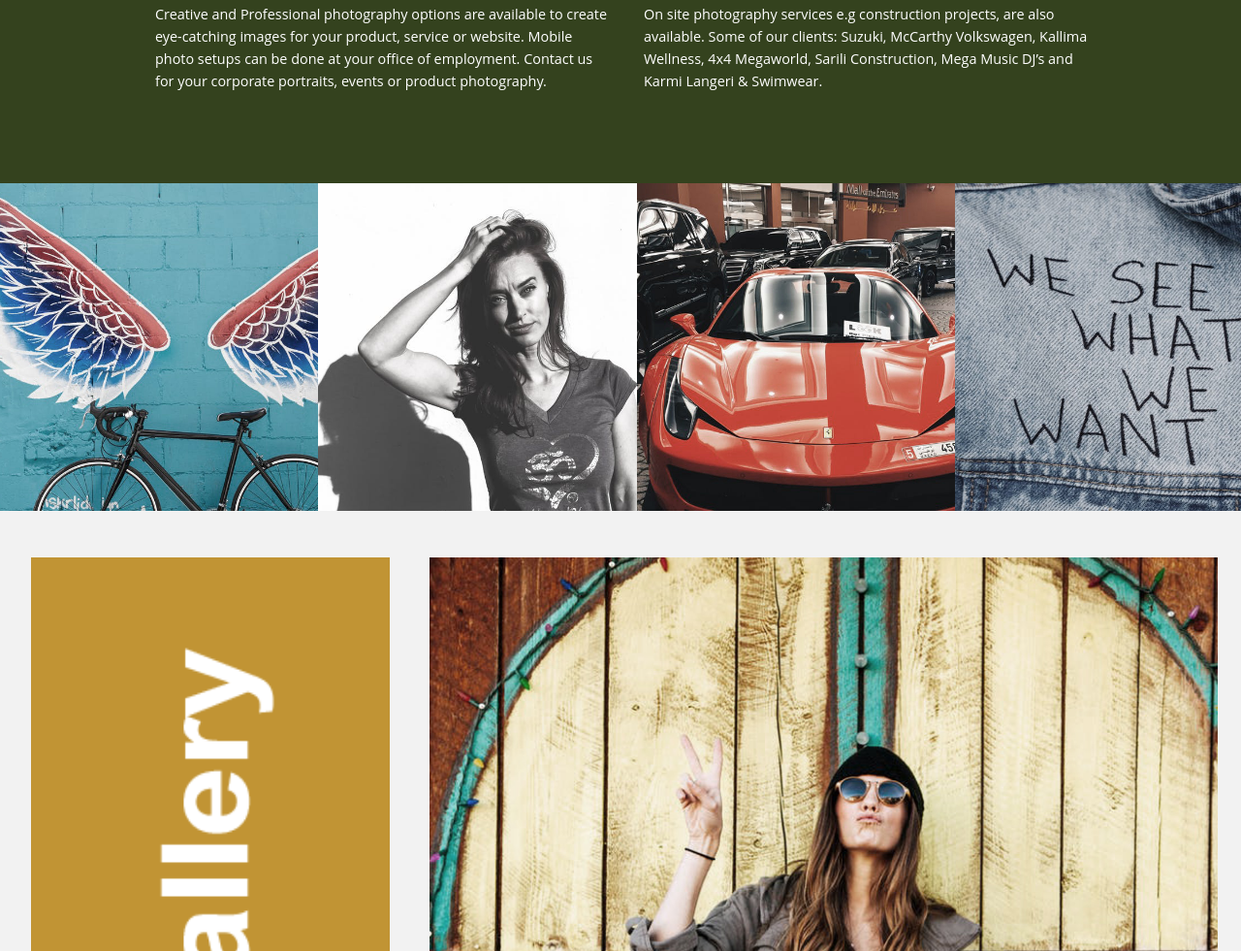
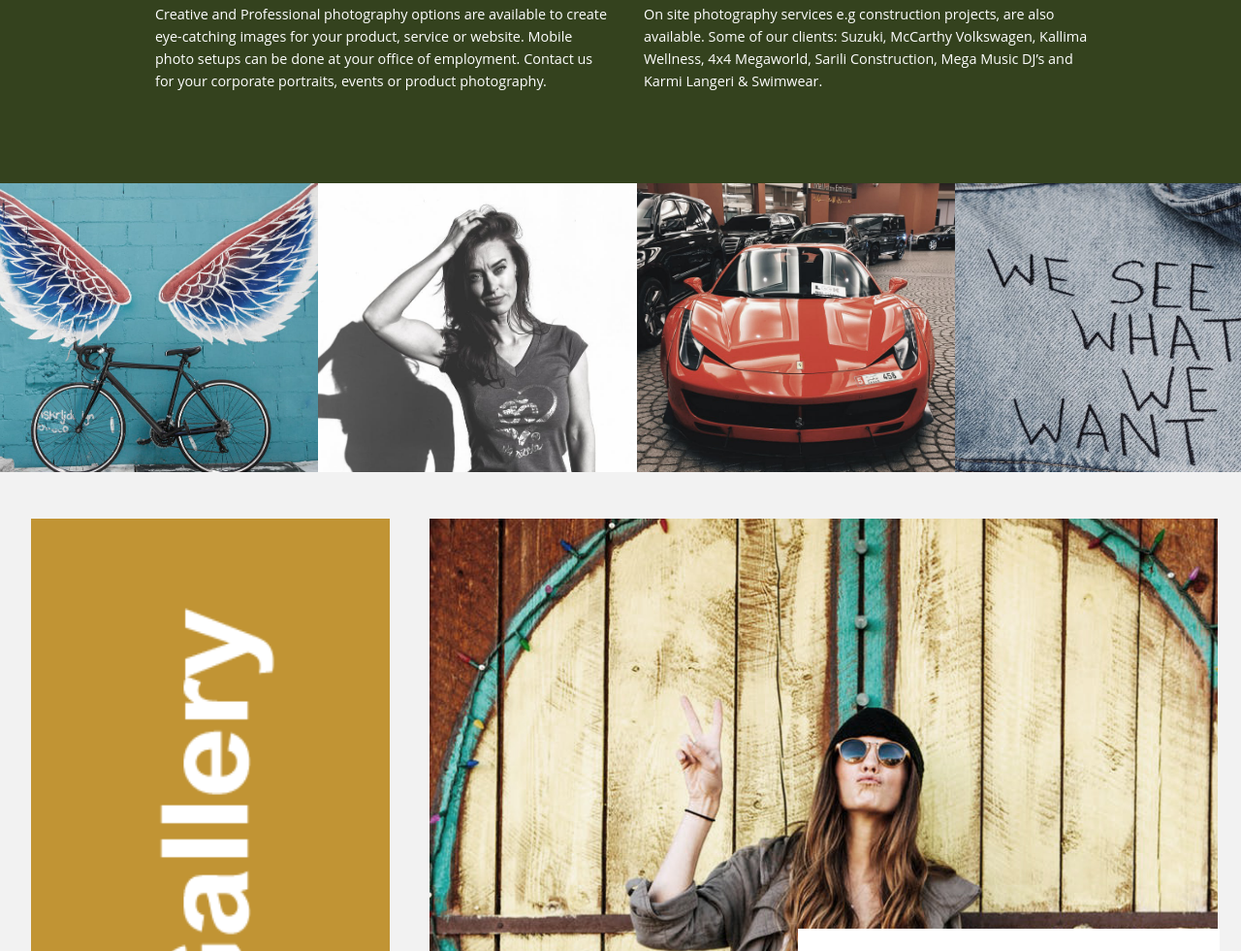
Before and after one commit to LinaHuertas7/landing_page_photography, a plain HTML site: page index.html in a window 1280 px wide. Shown: the part 4318-5299 px from the top of the page at 97% size. Drawn offline with Linux system fonts and the light colour scheme; a web font is replaced by a local one.

Commit message:
Ajustes en las proporciones de las imagenes

```diff
--- a/sass/_galery.scss
+++ b/sass/_galery.scss
@@ -103,6 +103,15 @@
       @include responsive(1024px){
         height: 433px;
       }
+      @include responsive(1250px){
+        height: 402px;
+      }
+      @include responsive(1440px){
+        height: 435px;
+      }
+      @include responsive(1700px){
+        height: 502px;
+      }
     }
   }
   &__img {
@@ -117,6 +126,9 @@
       }
       @include responsive(1024px){
         @include image(196%, auto, -126px);
+      }
+      @include responsive(1250px){
+        @include image(142%, auto, -83px);
       }
       @include responsive(1440px){
         @include image(135%, auto, -68px);
@@ -136,6 +148,9 @@
       @include responsive(1024px){
         @include image(195%, auto, -114px);
       }
+      @include responsive(1250px){
+        @include image(157%, auto, -79px);
+      }
       @include responsive(1440px){
         @include image(141%, auto, -58px);
       }
@@ -153,6 +168,9 @@
       }
       @include responsive(1024px){
         @include image(178%, auto, -103px);
+      }
+      @include responsive(1250px){
+        @include image(131%, auto, -53px);
       }
       @include responsive(1440px){
         @include image(124%, auto, -46px);
```
Also changed, not shown: css/style.css, 1 other file.
